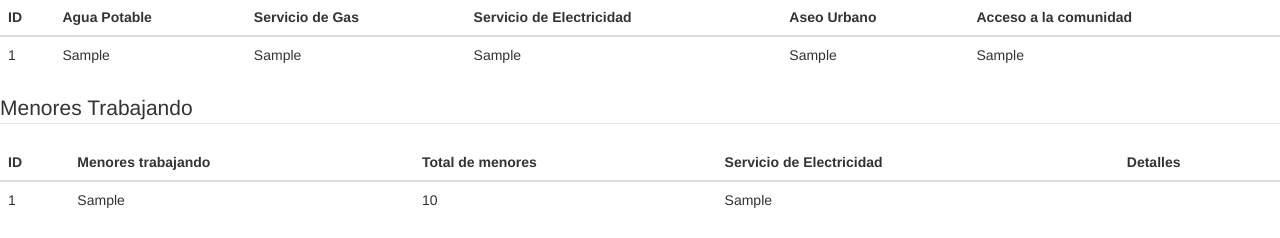
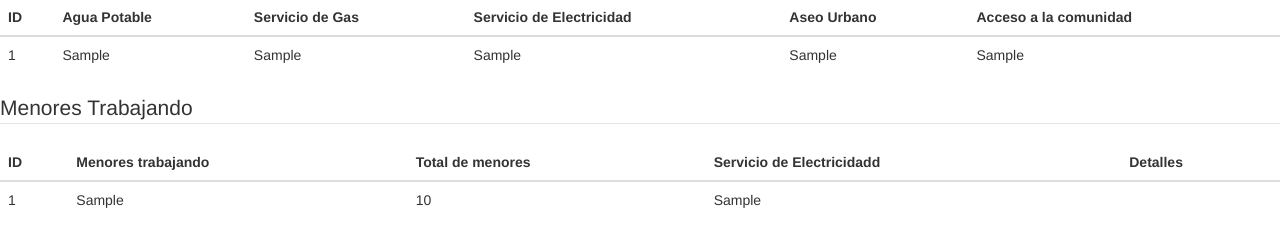
Before and after one commit to carlos8a02/SistemaTesis, a PHP site: page /reportes.php in a window 1280 px wide. Shown: the part 2602-2840 px from the top of the page. Run offline with PHP 8.4, Linux system fonts and the light colour scheme; tables that the repository leaves empty or names only in its code hold one stand-in row (values such as "Sample post"); some libraries are stand-ins or nearby versions.

Commit message:
version 1.1

```diff
--- a/vista/reportes.php
+++ b/vista/reportes.php
@@ -434,7 +434,7 @@ foreach ($link->query('SELECT * from servicios') as $row){ // aca puedes hacer l
 			<th>ID</th>
 			<th>Menores trabajando</th>
 			<th>Total de menores</th>
-			<th>Servicio de Electricidad</th>
+			<th>Servicio de Electricidadd</th>
 			<th>Detalles</th>
 		</tr>
 	</thead>
```
